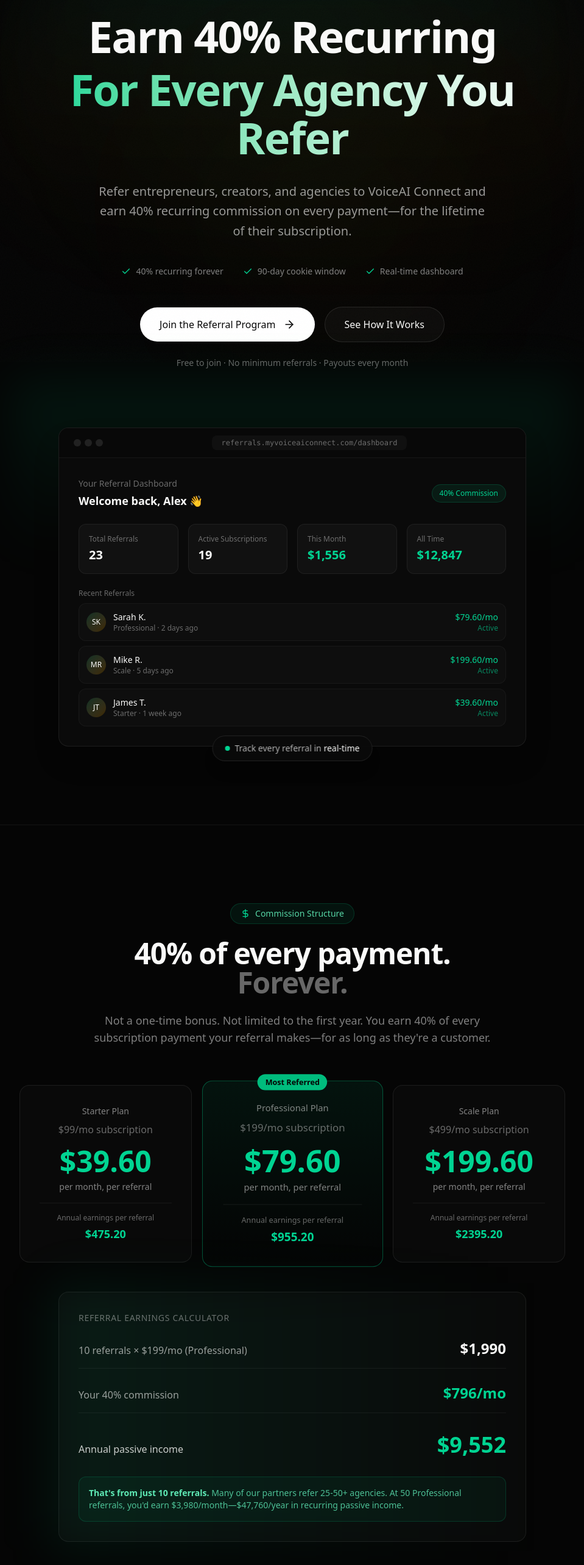
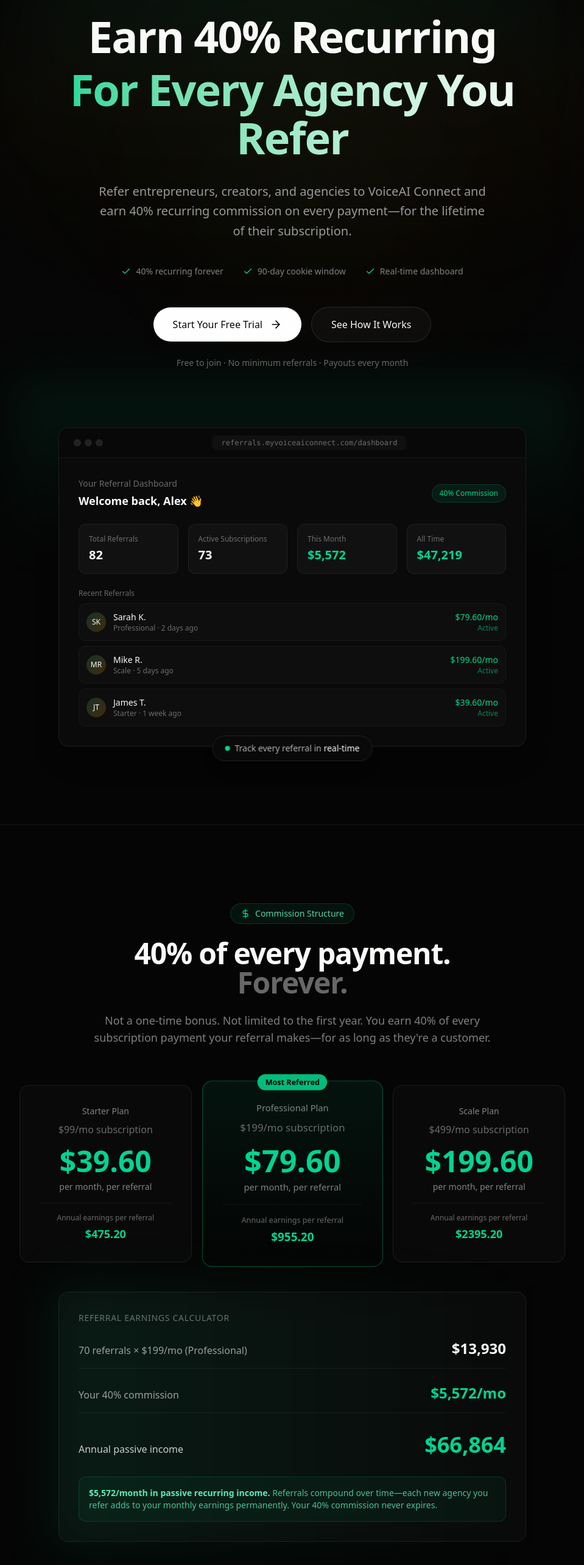
Before and after one commit to gibsonthompson/voiceai-connect, a Next.js app: page /referral-program in a window 1280 px wide. Shown: the part 206-2772 px from the top of the page at 61% size, without its empty margins (160-1119 px from the left). Built offline with nearby package versions, Linux system fonts and the light colour scheme.

Commit message:
Update referral dashboard mockup to reflect 70+ referral earnings

```diff
--- a/app/referral-program/page.tsx
+++ b/app/referral-program/page.tsx
@@ -173,10 +173,10 @@ export default function ReferralProgramPage() {
             {/* CTA buttons */}
             <div className="mt-10 sm:mt-12 flex flex-col sm:flex-row items-center justify-center gap-3 sm:gap-4">
               <Link
-                href="/signup?ref=referral-program"
+                href="/signup"
                 className="group relative w-full sm:w-auto inline-flex items-center justify-center gap-2 sm:gap-3 rounded-full bg-white px-5 sm:px-8 py-3 sm:py-4 text-sm sm:text-base font-medium text-[#050505] transition-all hover:bg-[#fafaf9] hover:scale-[1.02] hover:shadow-xl hover:shadow-white/10 active:scale-[0.98]"
               >
-                <span>Join the Referral Program</span>
+                <span>Start Your Free Trial</span>
                 <ArrowRight className="h-4 w-4 sm:h-5 sm:w-5 transition-transform group-hover:translate-x-1" />
               </Link>
               <Link
@@ -223,10 +223,10 @@ export default function ReferralProgramPage() {
 
                 <div className="grid grid-cols-2 sm:grid-cols-4 gap-4 mb-6">
                   {[
-                    { label: 'Total Referrals', value: '23', color: 'text-[#fafaf9]' },
-                    { label: 'Active Subscriptions', value: '19', color: 'text-[#fafaf9]' },
-                    { label: 'This Month', value: '$1,556', color: 'text-emerald-400' },
-                    { label: 'All Time', value: '$12,847', color: 'text-emerald-400' },
+                    { label: 'Total Referrals', value: '82', color: 'text-[#fafaf9]' },
+                    { label: 'Active Subscriptions', value: '73', color: 'text-[#fafaf9]' },
+                    { label: 'This Month', value: '$5,572', color: 'text-emerald-400' },
+                    { label: 'All Time', value: '$47,219', color: 'text-emerald-400' },
                   ].map((stat) => (
                     <div key={stat.label} className="p-3 sm:p-4 rounded-xl bg-white/[0.03] border border-white/[0.06]">
                       <p className="text-xs text-[#fafaf9]/40">{stat.label}</p>
@@ -348,24 +348,24 @@ export default function ReferralProgramPage() {
 
                 <div className="space-y-6">
                   <div className="flex justify-between items-baseline border-b border-white/[0.06] pb-4">
-                    <span className="text-[#fafaf9]/60">10 referrals × $199/mo (Professional)</span>
-                    <span className="text-2xl font-semibold">$1,990</span>
+                    <span className="text-[#fafaf9]/60">70 referrals × $199/mo (Professional)</span>
+                    <span className="text-2xl font-semibold">$13,930</span>
                   </div>
                   <div className="flex justify-between items-baseline border-b border-white/[0.06] pb-4">
                     <span className="text-[#fafaf9]/60">Your 40% commission</span>
-                    <span className="text-2xl font-semibold text-emerald-400">$796/mo</span>
+                    <span className="text-2xl font-semibold text-emerald-400">$5,572/mo</span>
                   </div>
                   <div className="flex justify-between items-baseline pt-2">
                     <span className="text-[#fafaf9]/80 font-medium">Annual passive income</span>
-                    <span className="text-3xl sm:text-4xl font-semibold text-emerald-400">$9,552</span>
+                    <span className="text-3xl sm:text-4xl font-semibold text-emerald-400">$66,864</span>
                   </div>
                 </div>
 
                 <div className="mt-8 p-4 rounded-xl bg-emerald-500/[0.06] border border-emerald-500/20">
                   <p className="text-sm text-emerald-300/80">
-                    <strong className="text-emerald-300">That&apos;s from just 10 referrals.</strong> Many of our partners
-                    refer 25-50+ agencies. At 50 Professional referrals, you&apos;d earn $3,980/month—$47,760/year
-                    in recurring passive income.
+                    <strong className="text-emerald-300">$5,572/month in passive recurring income.</strong> Referrals
+                    compound over time—each new agency you refer adds to your monthly earnings permanently.
+                    Your 40% commission never expires.
                   </p>
                 </div>
               </div>
@@ -766,7 +766,7 @@ export default function ReferralProgramPage() {
             {[
               {
                 q: 'How much can I earn with the VoiceAI Connect referral program?',
-                a: 'You earn 40% of every subscription payment your referrals make—for the lifetime of their subscription. On a single Professional plan referral ($199/month), that\'s $79.60/month or $955/year. Ten Professional referrals would earn you $796/month ($9,552/year). There\'s no cap on how many people you can refer or how much you can earn.',
+                a: 'You earn 40% of every subscription payment your referrals make—for the lifetime of their subscription. On a single Professional plan referral ($199/month), that\'s $79.60/month or $955/year. With 70 Professional referrals, you\'d earn $5,572/month—$66,864/year in passive recurring income. There\'s no cap on how many people you can refer or how much you can earn.',
               },
               {
                 q: 'Do I need to be a VoiceAI Connect customer to join?',
@@ -835,21 +835,14 @@ export default function ReferralProgramPage() {
                 Join the VoiceAI Connect agency referral program today. Free to join, no minimums, lifetime commissions.
               </p>
 
-              <div className="mt-8 sm:mt-10 flex flex-col sm:flex-row items-center justify-center gap-3 sm:gap-4">
+              <div className="mt-8 sm:mt-10">
                 <Link
-                  href="/signup?ref=referral-program"
+                  href="/signup"
                   className="group w-full sm:w-auto inline-flex items-center justify-center gap-2 sm:gap-3 rounded-full bg-white px-6 sm:px-8 py-3 sm:py-4 text-sm sm:text-base font-medium text-[#050505] transition-all hover:bg-[#fafaf9] hover:scale-[1.02] hover:shadow-xl hover:shadow-white/10 active:scale-[0.98]"
                 >
-                  Join the Referral Program
+                  Start Your Free Trial
                   <ArrowRight className="h-4 w-4 sm:h-5 sm:w-5 transition-transform group-hover:translate-x-1" />
                 </Link>
-                <a
-                  href="mailto:partners@voiceaiconnect.com"
-                  className="group w-full sm:w-auto inline-flex items-center justify-center gap-2 rounded-full border border-white/10 bg-white/[0.03] px-6 sm:px-8 py-3 sm:py-4 text-sm sm:text-base font-medium text-[#fafaf9] transition-all hover:bg-white/[0.06] hover:border-white/20"
-                >
-                  <Mail className="h-4 w-4" />
-                  Contact Partnerships
-                </a>
               </div>
 
               <p className="mt-5 sm:mt-6 text-sm text-[#fafaf9]/40">
@@ -878,7 +871,7 @@ export default function ReferralProgramPage() {
                   "name": "How much can I earn with the VoiceAI Connect referral program?",
                   "acceptedAnswer": {
                     "@type": "Answer",
-                    "text": "You earn 40% of every subscription payment your referrals make for the lifetime of their subscription. On a single Professional plan referral ($199/month), that's $79.60/month or $955/year. Ten Professional referrals would earn you $796/month ($9,552/year). There's no cap on earnings."
+                    "text": "You earn 40% of every subscription payment your referrals make for the lifetime of their subscription. On a single Professional plan referral ($199/month), that's $79.60/month or $955/year. With 70 Professional referrals, you'd earn $5,572/month or $66,864/year in passive recurring income. There's no cap on earnings."
                   }
                 },
                 {
```
